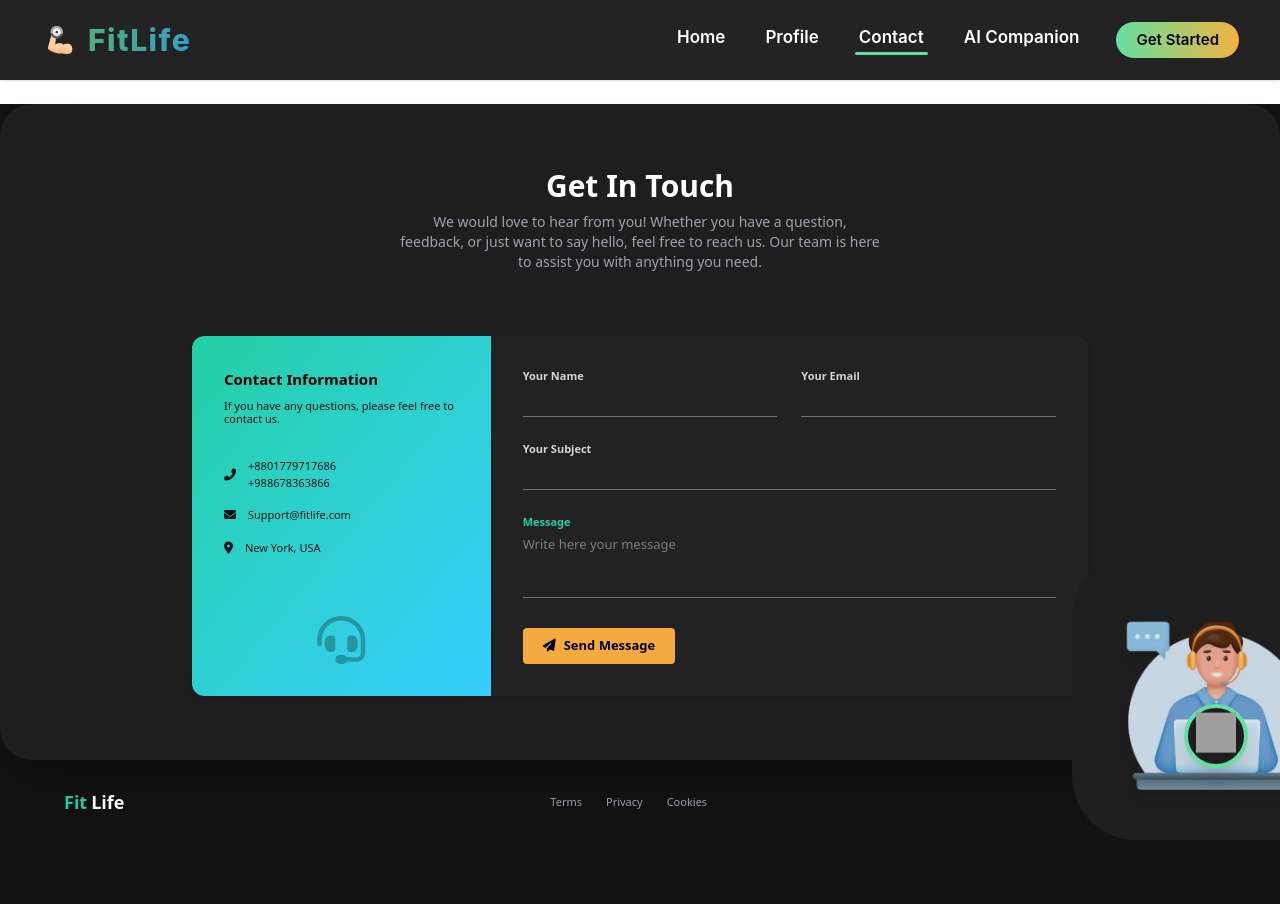
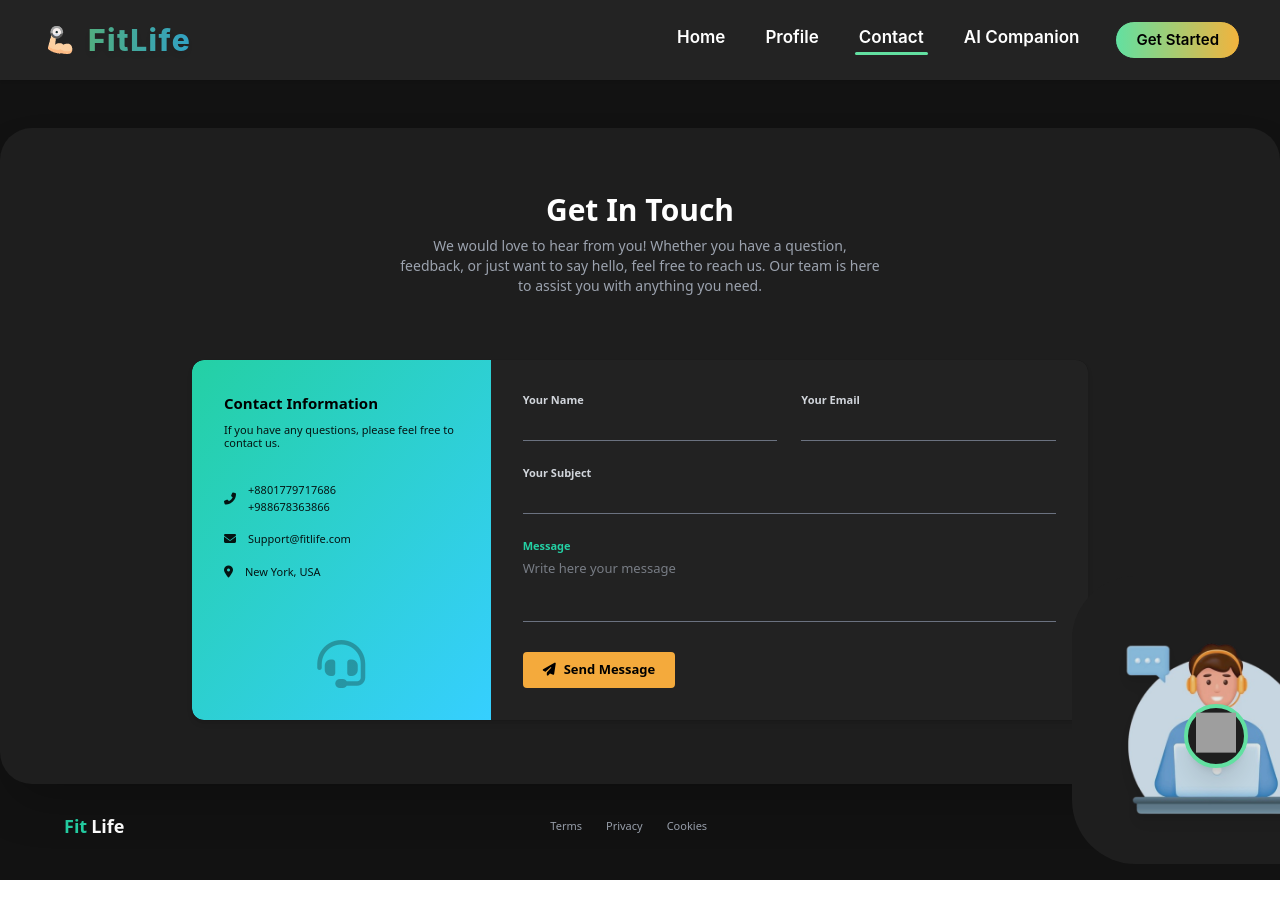
Before and after one commit to PiyushRw/Fitlife, a React (Vite) app in the folder react/: page /contact in a window 1280 px wide. Shown: the top 904 px of the page. After the commit the page ends 880 px from the top, so only its background shows below. Built offline with nearby package versions, Linux system fonts and the light colour scheme; grey boxes are pictures that could not be loaded.

Commit message:
changed navbar

```diff
--- a/react/src/pages/Contact.jsx
+++ b/react/src/pages/Contact.jsx
@@ -60,7 +60,8 @@ const Contact = () => {
     <div className="bg-[#121212] text-white font-sans min-h-screen w-full">
 
 
-      <div className="relative max-w-7xl mx-auto w-full px-6 sm:px-10 lg:px-16 py-10 sm:py-16 bg-[#1e1e1e] rounded-[32px] overflow-visible mt-6 shadow-2xl">
+      <div className="bg-[#121212] w-full h-6"></div>
+<div className="relative max-w-7xl mx-auto w-full px-6 sm:px-10 lg:px-16 py-10 sm:py-16 bg-[#1e1e1e] rounded-[32px] overflow-visible mt-6 shadow-2xl">
         {/* Decorative Contact Agent Icon */}
         <div className="absolute -bottom-20 -right-20 w-72 h-72 bg-[#1e1e1e] rounded-[64px] overflow-hidden flex items-center justify-center">
           <img
--- a/react/src/pages/HomePage.jsx
+++ b/react/src/pages/HomePage.jsx
@@ -172,7 +172,8 @@ const HomePage = () => {
 
 
       {/* Hero Section with Blurry Loading */}
-      <section className="relative h-[90vh] bg-cover bg-center overflow-hidden shadow-xl">
+      <div className="bg-[#121212] w-full h-6"></div>
+<section className="relative h-[90vh] bg-cover bg-center overflow-hidden shadow-xl">
         {/* Blurry Background Image (always visible) */}
         <div
           className="absolute inset-0 bg-cover bg-center transition-all duration-2000 ease-in-out"
```
